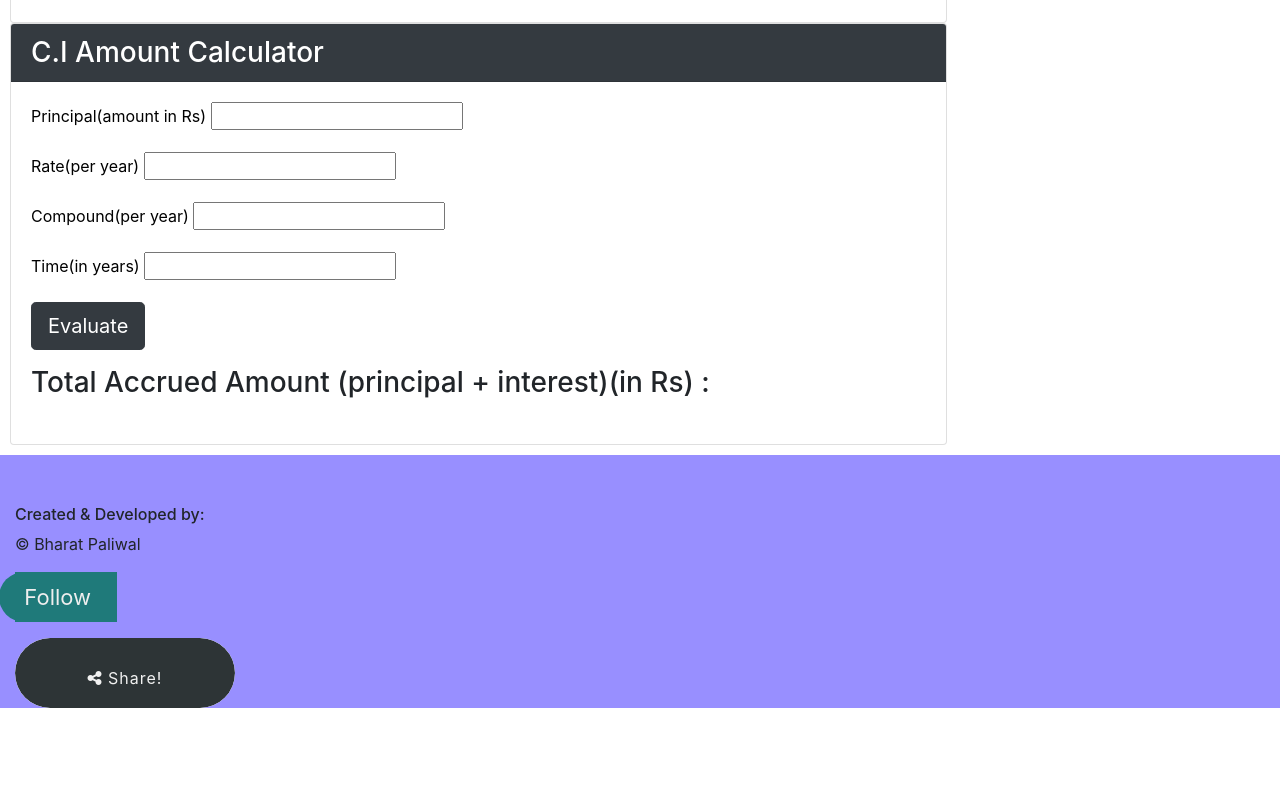
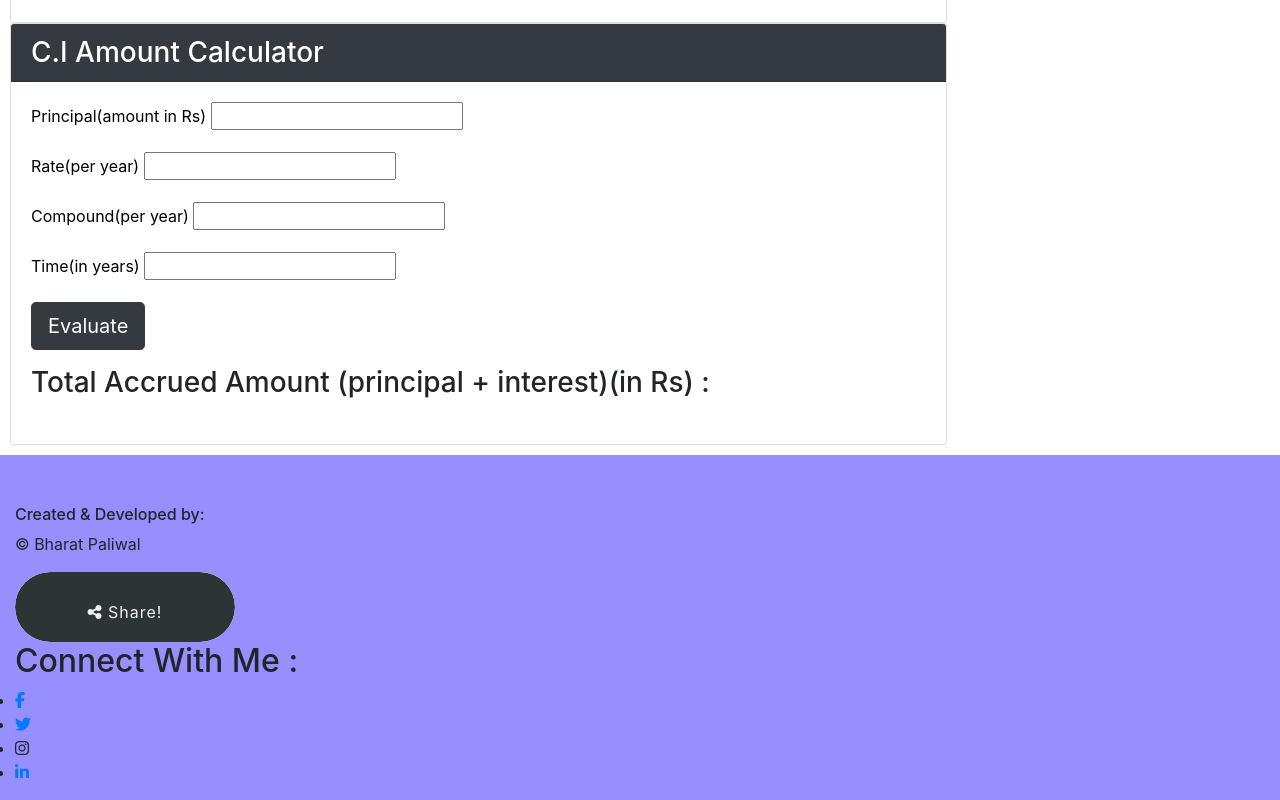
Before and after one commit to bharatpaliwal-169/commerce.github.io, a plain HTML site: page index.html in a window 1280 px wide. Shown: the part 1145-1945 px from the top of the page. Before the commit the page ends 1853 px from the top, so only its background shows below. Drawn offline with nearby package versions, Linux system fonts and the light colour scheme.

Commit message:
update on follow

```diff
--- a/additional.css
+++ b/additional.css
@@ -93,7 +93,7 @@
   }
 
 
-  .container-follow{
+  /* .container-follow{
     display: flex;
     align-items: center;
     /* justify-content: center; */
@@ -101,14 +101,14 @@
     text-align: center;
     /* background: grey; */
   }
-
+/*
   .cent ul{
     list-style: none;
     position: relative;
     display: inline-block;
-  }
+  } */
 
-  .cent ul .text{
+  /* .cent ul .text{
     position: absolute;
     top: 0; left:0; right: 0;
     background:#1f7a7a;
@@ -122,8 +122,8 @@
     opacity: 0;
     transition: opacity .5s .125s ease-out;
   }
-
-  .cent ul li{
+   */
+  /* .cent ul li{
     display: inline-block;
     height: 50px; width: 50px;
     background: #1f7a7a;
@@ -138,8 +138,8 @@
   .cent ul li:hover{
     background: #1a6565;
 
-  }
-  .cent ul li i{
+  } */
+  /* .cent ul li i{
     color: #eee;
     font-size: 22px;
     opacity: 0;
@@ -159,4 +159,4 @@
   .cent ul:hover li{
     border-radius: 50px;
     margin: 0 3px;
-  }
+  } */
--- a/index.html
+++ b/index.html
@@ -195,28 +195,9 @@
                 <h6>Created &amp; Developed by:</h6>
                 <p>&copy Bharat Paliwal</p>
             </div>
+
+
             <div class="col-12 col-sm-10">
-  <!--
-              <h5>Follow me:</h5>
-                <a class="btn btn-social-icon btn-facebook" href="https://www.facebook.com/bharat.paliwal.3958914" target="_blank"><i class="fa fa-facebook"></i></a>
-                <a class="btn btn-social-icon btn-linkedin" href="https://www.linkedin.com/in/bharat-paliwal-ab7169179/" target="_blank"><i class="fa fa-linkedin"></i></a>
-                <a class="btn btn-social-icon btn-twitter" href="https://twitter.com/BharatP58380618" target="_blank"><i class="fa fa-twitter"></i></a> -->
-        <div class="container-follow">
-          <div class="cent">
-            <ul>
-              <li> <a  href="https://www.facebook.com/bharat.paliwal.3958914" target="_blank"><i class="fab fa-facebook-f"></i></a>  </li>
-              <li> <a href="https://www.linkedin.com/in/bharat-paliwal-ab7169179/" target="_blank"><i class="fab fa-twitter"></i></a>  </li>
-              <li> <i class="fab fa-instagram"></i> </li>
-              <li> <a href="https://twitter.com/BharatP58380618" target="_blank"><i class="fab fa-linkedin-in"></i></a>  </li>
-              <!-- <li> <i class="fab fa-youtube"></i> </li> -->
-              <div class="text">Follow</div>
-            </ul>
-          </div>
-        </div>
-
-      </div>
-      <div class="col-12 col-sm-10">
-        <!-- <button onclick="like();" id="liked" class="btn btn-block btn-primary">Like </button> -->
                 <div class="share-button">
                     <span> <i class=" fas fa-share-alt"></i> Share! </span>
                     <a href="https://www.facebook.com/sharer/sharer.php?u=https%3A//quizgamebybharat.netlify.app/"> <i class="fab fa-facebook-f"></i> </a>
@@ -225,10 +206,15 @@
                     <a href="https://www.linkedin.com/shareArticle?mini=true&url=https%3A//quizgamebybharat.netlify.app/&title=quizGamebyBharat&summary=This%20is%20a%20simple%20quiz%20made%20by%20me%20using%20very%20basic%20JS,Bootstrap%20and%20HTML.&source=https%3A//bharatpaliwal-169.github.io/quizGamebyBharat.github.io/">
                         <i class="fab fa-linkedin-in"></i> </a>
                     </div>
-
             </div>
-
-  </div>
+            <div class="col-12 col-sm-10">
+                <h2>Connect With Me : </h2>
+                    <ul>
+                      <li> <a  href="https://www.facebook.com/bharat.paliwal.3958914" target="_blank"><i class="fab fa-facebook-f"></i></a>  </li>
+                      <li> <a href="https://www.linkedin.com/in/bharat-paliwal-ab7169179/" target="_blank"><i class="fab fa-twitter"></i></a>  </li>
+                      <li> <i class="fab fa-instagram"></i> </li>
+                      <li> <a href="https://twitter.com/BharatP58380618" target="_blank"><i class="fab fa-linkedin-in"></i></a>  </li>
+                    </ul>
         </div>
     </div>
 </footer>
```
Lines whose indentation alone changed are shown as unchanged.
